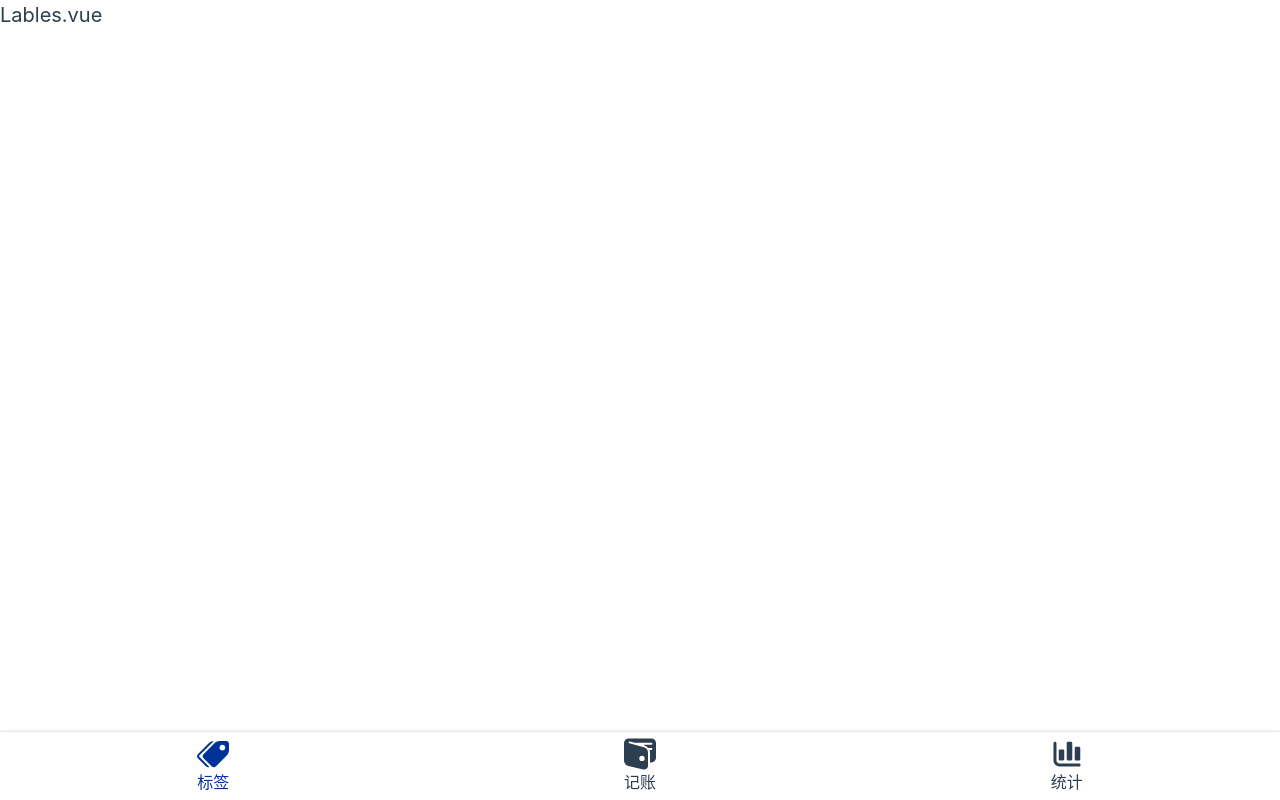
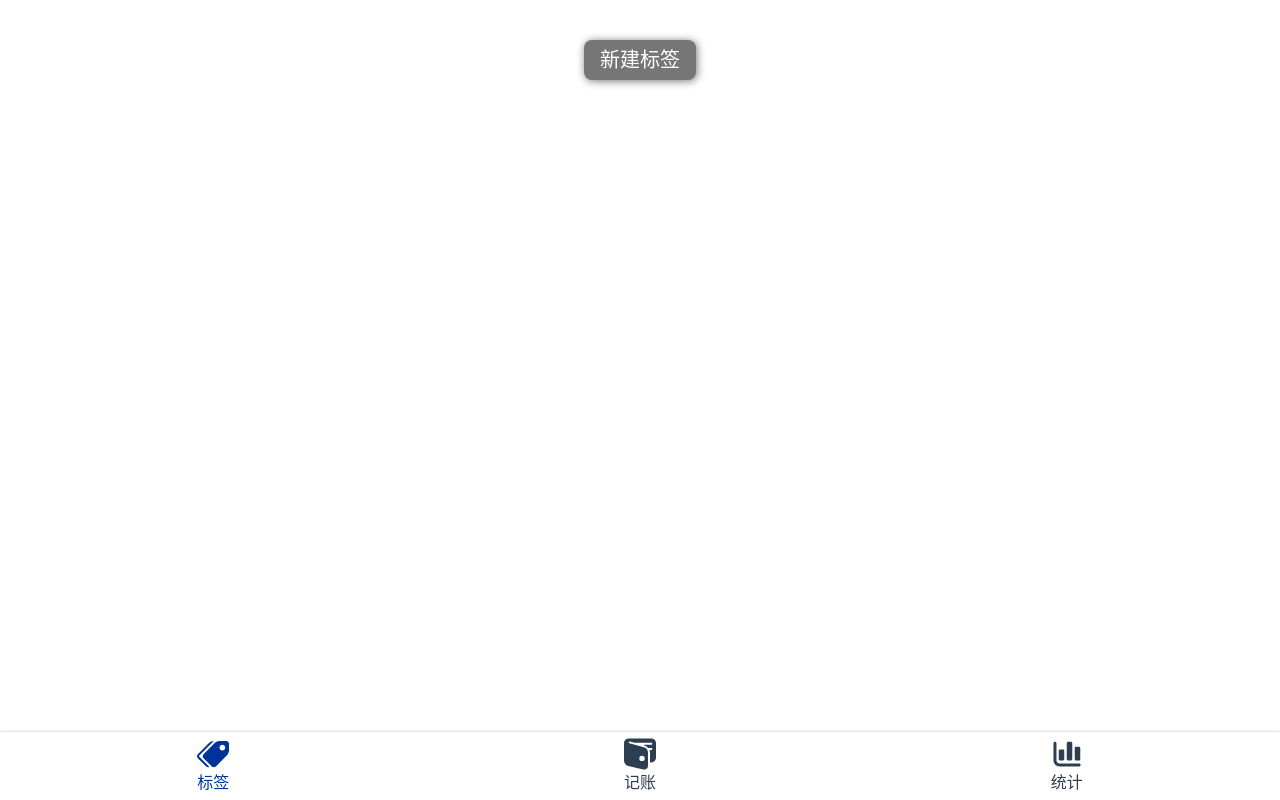
Before and after one commit to kinderzyc/BookKeeping-Vue, a Vue app: page /#/lables in a window 1280 px wide. Built offline with nearby package versions, Linux system fonts and the light colour scheme.

Commit message:
展示和创建标签

```diff
--- a/src/model.ts
+++ b/src/models/recordListModel.ts
@@ -1,5 +1,5 @@
 const localStorageKeyName = "recordList"
-const model = {
+const recordListModel = {
     clone(data: RecordItem[] | RecordItem) {
         return JSON.parse(JSON.stringify(data));
     },
@@ -13,4 +13,4 @@
     }
 }
 
-export default model
+export default recordListModel
--- /dev/null
+++ b/src/models/tagListModel.ts
@@ -0,0 +1,28 @@
+
+const localStorageKeyName = "tagList"
+type TagListModel = {
+    data: string[];
+    fetch: () => string[];
+    create: (name: string) => "success" | "duplicated"; //联合类型
+    save: () => void;
+}
+const tagListModel: TagListModel = {
+    data: [],
+    fetch() {
+        this.data = JSON.parse(
+            window.localStorage.getItem(localStorageKeyName) || "[]"
+        );
+        return this.data;
+    },
+    create(name) {
+        if (this.data.indexOf(name) >= 0) { return "duplicated"; }
+        this.data.push(name);
+        this.save();
+        return "success";
+    },
+    save() {
+        window.localStorage.setItem("recordList", JSON.stringify(this.data));
+    }
+}
+
+export default tagListModel
--- a/src/views/Lables.vue
+++ b/src/views/Lables.vue
@@ -1,11 +1,79 @@
 <template>
   <Layout>
-      <p>Lables.vue</p>
+    <ol class="tags">
+      <li v-for="tag in tags" :key="tag">
+        <span>{{tag}}</span>
+        <Icon name="rights" />
+      </li>
+    </ol>
+    <div class="createTags-wrapper">
+      <button class="createTags" @click="createTag">新建标签</button>
+    </div>
   </Layout>
 </template>
 
 <script lang="ts">
-export default {
-  name: "Lables"
-};
+import Vue from "vue";
+import tagListModel from "../models/tagListModel";
+import { Component } from "vue-property-decorator";
+
+tagListModel.fetch();
+
+@Component
+export default class Lables extends Vue {
+  tags = tagListModel.data;
+
+  createTag() {
+    const name = window.prompt("请输入标签名");
+    if (name) {
+      const message = tagListModel.create(name);
+      if (message === "duplicated") {
+        window.alert("标签重复了");
+      } else if (message === "success") {
+        window.alert("添加成功");
+      }
+    }
+  }
+}
 </script>
+
+<style lang="scss" scoped>
+.tags {
+  width: 90%;
+  margin: 0 auto;
+  background: white;
+  font-size: 18px;
+  margin-top: 20px;
+  font-weight: bold;
+  > li {
+    /* box-shadow: 1px 1px 6px #aaaaaa; */
+    border: 1px solid #aaaaaa;
+    min-height: 60px;
+    display: flex;
+    align-items: center;
+    border-radius: 8px;
+    justify-content: space-between;
+    padding-left: 18px;
+    margin-bottom: 20px;
+    svg {
+      color: #aaaaaa;
+      width: 1.5em;
+      height: 1.5em;
+      margin-right: 8px;
+    }
+  }
+}
+.createTags {
+  background: #767676;
+  box-shadow: 1px 1px 9px #767676;
+  color: white;
+  border-radius: 8px;
+  border: none;
+  height: 40px;
+  padding: 0 16px;
+  margin-top: 20px;
+  &-wrapper {
+    text-align: center;
+  }
+}
+</style>
--- a/src/views/Money.vue
+++ b/src/views/Money.vue
@@ -14,9 +14,11 @@
 import Notes from "../components/Money/Notes.vue";
 import Tags from "../components/Money/Tags.vue";
 import { Component, Watch } from "vue-property-decorator";
-import model from "../model";
+import recordListModel from "../models/recordListModel";
+import tagListModel from "../models/tagListModel";
 
-const recordList = model.fetch();
+const recordList = recordListModel.fetch();
+const tagList = tagListModel.fetch();
 
 type RecordItem = {
   tags: string[];
@@ -30,7 +32,7 @@
   components: { NumberPad, Types, Notes, Tags }
 })
 export default class Money extends Vue {
-  tags = ["衣", "食", "住", "行", "奖金"];
+  tags = tagList;
   recordList: RecordItem[] = recordList;
   record: RecordItem = {
     tags: [],
@@ -46,13 +48,13 @@
     this.record.notes = value;
   }
   saveRecord() {
-    const record2: RecordItem = model.clone(this.record);
+    const record2: RecordItem = recordListModel.clone(this.record);
     record2.createAt = new Date();
   }
 
   @Watch("recordList")
   onRecordListChange() {
-    model.save(this.recordList);
+    recordListModel.save(this.recordList);
   }
 }
 </script>
```
Also changed, not shown: src/assets/icons/rights.svg (added).
